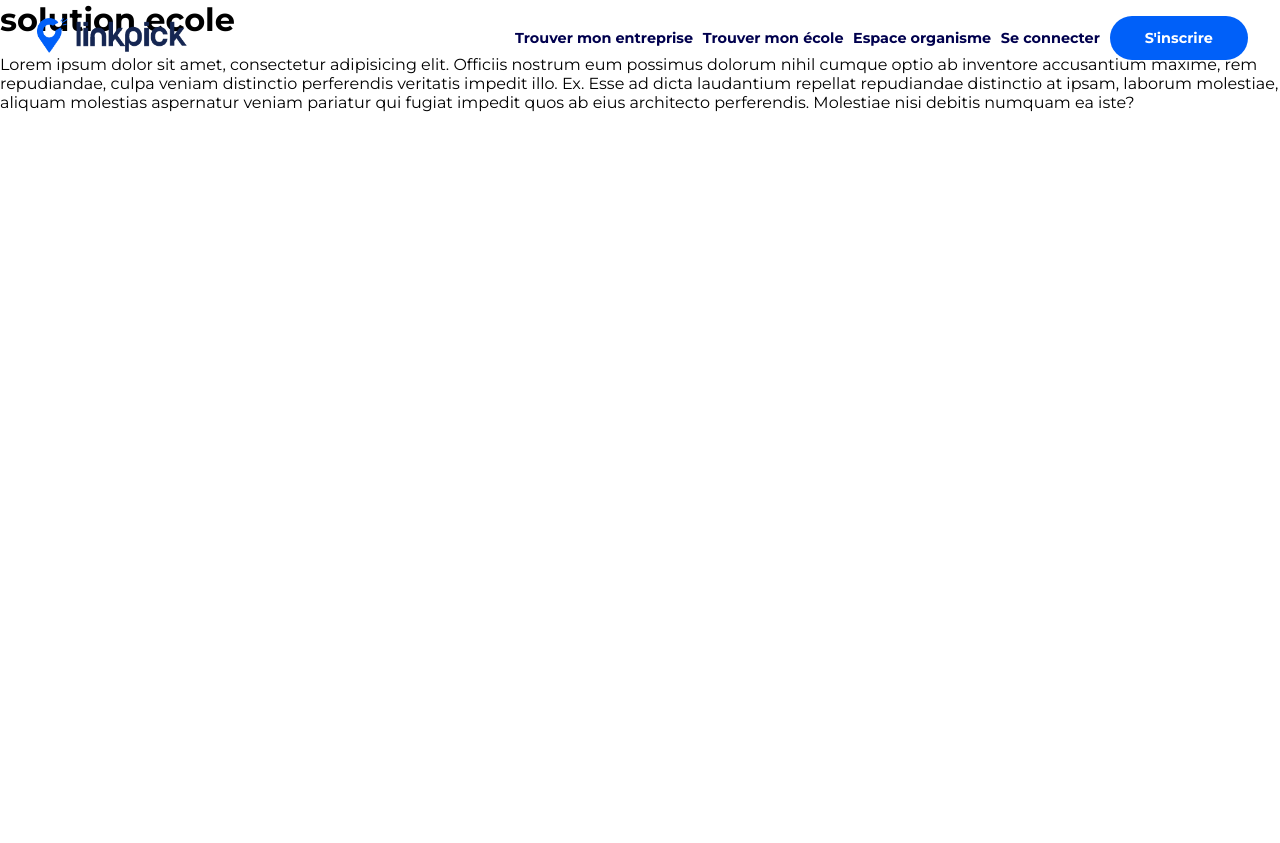
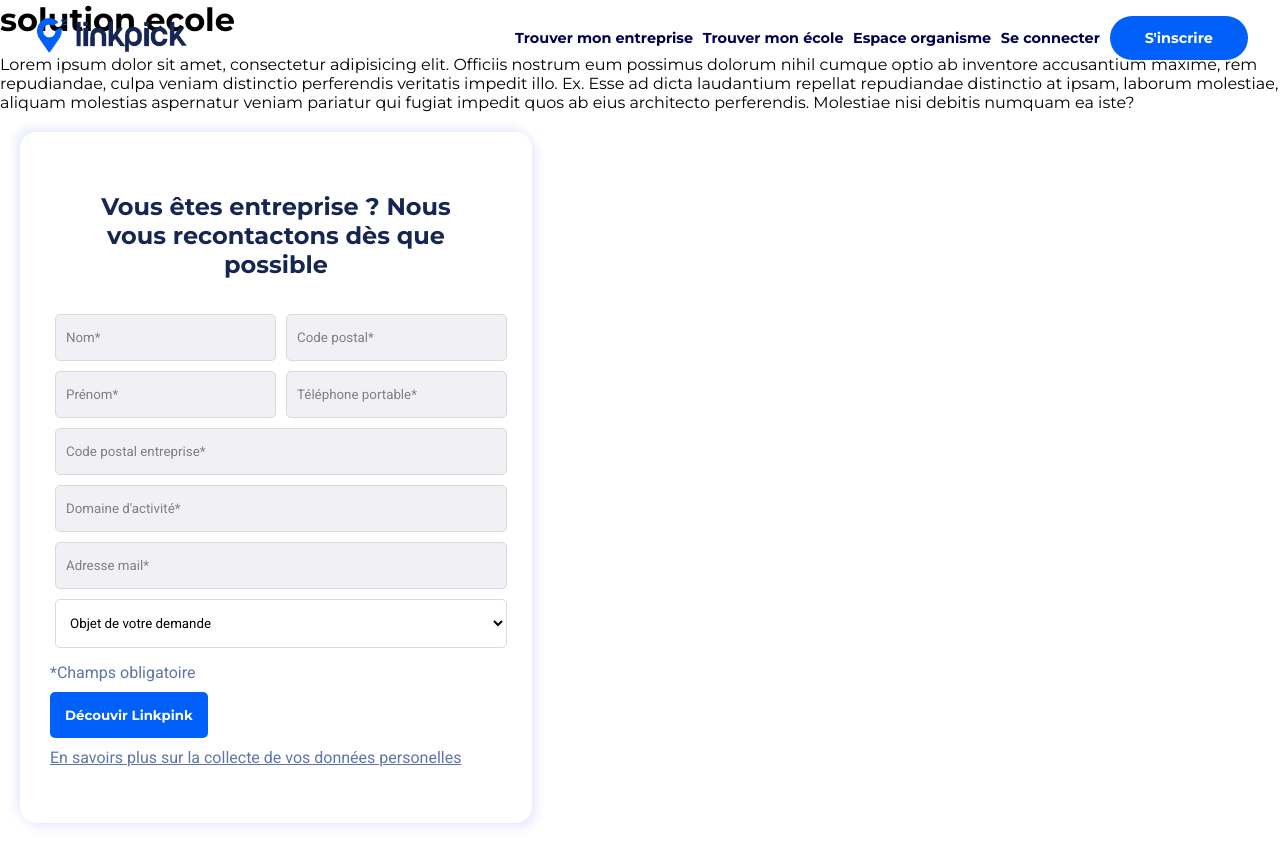
Before and after one commit to yannis-staali/linkpick, a React (Create React App) app: page /solution-ecole in a window 1280 px wide. Before the commit the page ends 800 px from the top, so only its background shows below. Built offline with nearby package versions, Linux system fonts and the light colour scheme.

Commit message:
integration form ok

```diff
--- /dev/null
+++ b/src/components/Form.css
@@ -0,0 +1,74 @@
+#form {
+    background-color: rgb(255, 255, 255);
+    border-radius: 1rem;
+    padding: 30px;
+    width : 40%;
+    margin : 20px;
+    box-shadow: 5px 5px 10px rgba(62, 72, 255, 0.102), -5px -5px 10px rgba(50, 102, 255, 0.102);
+}
+#form h2 {
+    text-align : center;
+    padding: 30px;
+    color : var(--darkBlue);
+}
+#form button {
+    background-color: var(--blue);
+    border: none;
+    border-radius: 5px;
+    color: white;
+    padding: 15px;
+    font-weight: 700;
+    cursor: pointer;
+
+}
+label {
+    display: none;
+}
+input, select {
+    width : 100% ;
+    padding: 15px 10px;
+    border-radius: 5px;
+    border: 1px solid rgb(218, 218, 218);
+    margin : 5px;
+    outline: none;
+    font-family: 'Roboto', sans-serif;
+    background-color: #e9e9f0a2;
+}
+input[type=number] {
+    -moz-appearance: textfield;
+}
+select {
+    background-color: white;
+    color: black;
+}
+input::placeholder {
+    color: grey;
+}
+.input-mid-width {
+    display: flex;
+    justify-content: space-between;
+}
+.input-mid-width input {
+    width : 100%;
+}
+
+.input-mid-width > div {
+    width: 100%;
+}
+
+.input-flex:nth-child(1) {
+    margin-right: 5px;
+}
+.input-flex:nth-child(2) {
+    margin-left: 5px;
+}
+
+.champs-obligatoire, .en-savoir-plus {
+    padding : 10px 0px;
+    font-size: 1rem;
+    color : #5D75A8;
+    font-family: 'Roboto', sans-serif;
+}
+.en-savoir-plus {
+    text-decoration: underline;
+}
--- /dev/null
+++ b/src/components/Form.js
@@ -0,0 +1,65 @@
+import './Form.css';
+
+const Form = () => {
+
+    return(
+        <section id="form">
+            <div className="content-section-form">
+                <h2>Vous êtes entreprise ? Nous vous recontactons dès que possible</h2>
+                <form action="">
+                    <div class="input">
+                        <div className="input-mid-width">
+                            <div class="input-flex">
+                                <div>
+                                    <label htmlFor="nom"></label>
+                                    <input type="text" name="nom" placeholder="Nom*" required />
+                                </div>
+                                <div>
+                                    <label htmlFor="prenom"></label>
+                                    <input type="text" name="prenom" placeholder="Prénom*" required />
+                                </div>
+                            </div>
+                            <div class="input-flex">
+                                <div>
+                                    <label htmlFor="codepostal"></label>
+                                    <input type="number" name="codepostal" placeholder="Code postal*" required />
+                                </div>
+                                <div>
+                                    <label htmlFor="tel"></label>
+                                    <input type="tel" name="tel" placeholder="Téléphone portable*" required />
+                                </div>
+                            </div>
+                        </div>
+                        <div class="input-full-width">
+                            <div>
+                                <label htmlFor="codepostalentreprise"></label>
+                                <input type="number" name="codepostalentreprise" placeholder="Code postal entreprise*" required />
+                            </div>
+                            <div>
+                                <label htmlFor="domaine-activite"></label>
+                                <input type="text" name="domaine-activite" placeholder="Domaine d'activité*" required />
+                            </div>
+                            <div>
+                                <label htmlFor="mail"></label>
+                                <input type="email" name="email" placeholder="Adresse mail*" required />
+                            </div>
+                            <div>
+                                <label for="choice">Objet de la demande : </label>
+                                <select name="choice" id="choice">
+                                    <option value="choix1">Objet de votre demande</option>
+                                    <option value="choix2">choix2</option>
+                                    <option value="choix3">choix3</option>
+                                </select>
+                            </div>
+                            <div class="champs-obligatoire"> *Champs obligatoire </div>
+                            <button>Découvir Linkpink</button>
+                            <p class="en-savoir-plus"> En savoirs plus sur la collecte de vos données personelles </p>
+                        </div>
+                    </div>
+                </form>
+            </div>
+        </section>
+    )
+}
+
+export default Form;
--- a/src/components/SolutionEcole.js
+++ b/src/components/SolutionEcole.js
@@ -1,6 +1,6 @@
 
 
-
+import Form from "./Form"
 
 const SolutionEcole = () =>{
 
@@ -13,6 +13,7 @@ const SolutionEcole = () =>{
               <p>Lorem ipsum dolor sit amet, consectetur adipisicing elit. Officiis nostrum eum possimus dolorum nihil cumque optio ab inventore accusantium maxime, rem repudiandae, culpa veniam distinctio perferendis veritatis impedit illo. Ex.
           Esse ad dicta laudantium repellat repudiandae distinctio at ipsam, laborum molestiae, aliquam molestias aspernatur veniam pariatur qui fugiat impedit quos ab eius architecto perferendis. Molestiae nisi debitis numquam ea iste?
           </p>
+          <Form />
         </div>
     )
 }
```
